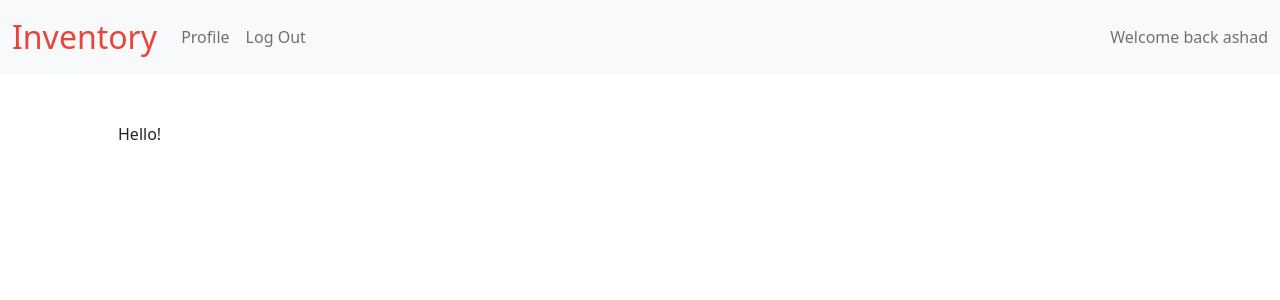
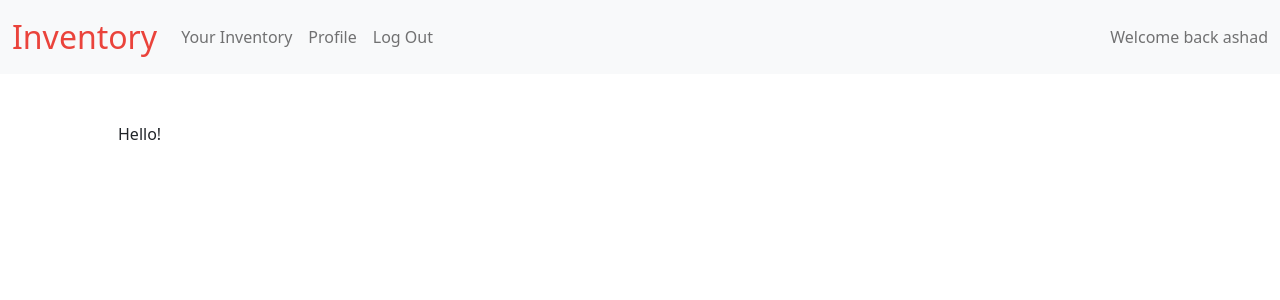
Before and after one commit to tllau/Personal-inventory, a Flask app: page / in a window 1280 px wide. Shown: the top 300 px of the page. Run offline with Flask 2, Linux system fonts and the light colour scheme; a user stored in the database is signed in.

Commit message:
add inventory link in nav-bar

```diff
--- a/project/templates/layout.html
+++ b/project/templates/layout.html
@@ -21,6 +21,7 @@
 				<div class="collapse navbar-collapse" id="navbarText">
 					{% if name %}
 						<ul class="navbar-nav me-auto mb-2 mb-lg-0">
+							<li class="nav-item"><a class="nav-link" href="/">Your Inventory</a></li>
 							<li class="nav-item"><a class="nav-link" href="/profile">Profile</a></li>
 							<li class="nav-item"><a class="nav-link" href="/logout">Log Out</a></li>
 						</ul>
```
